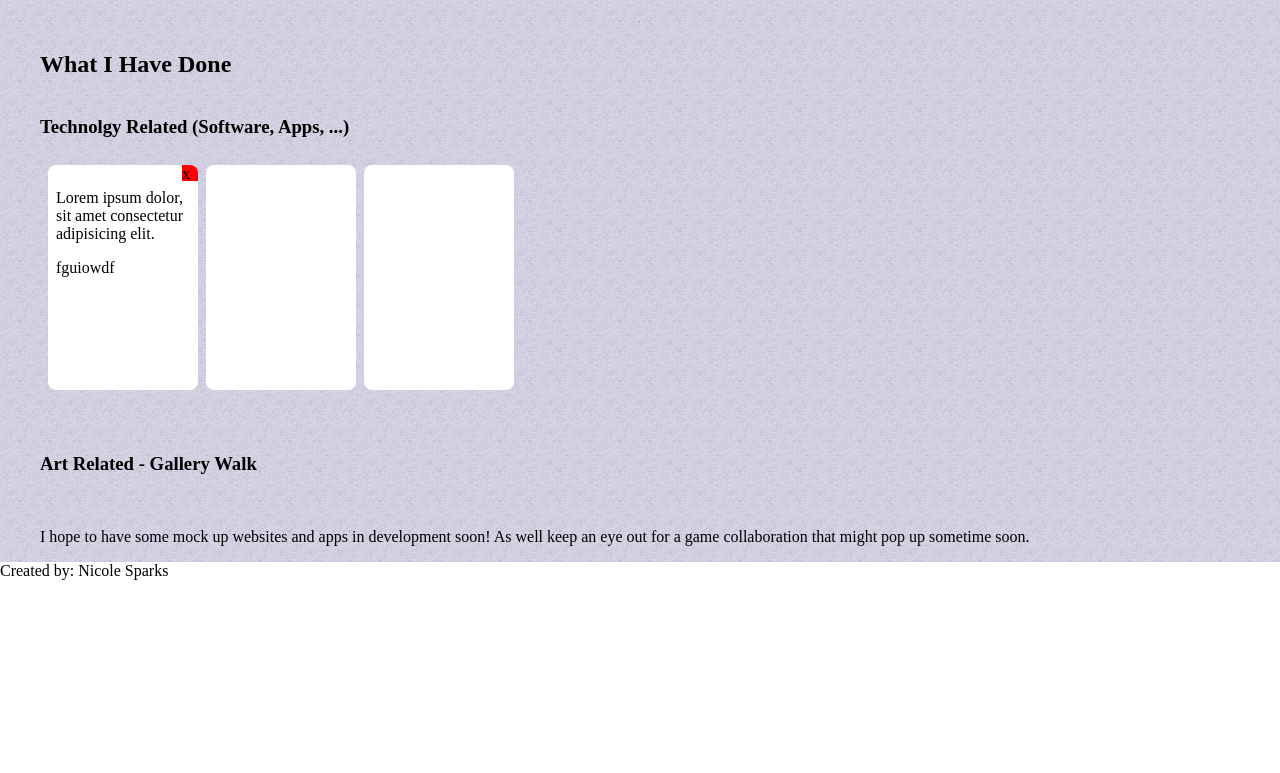
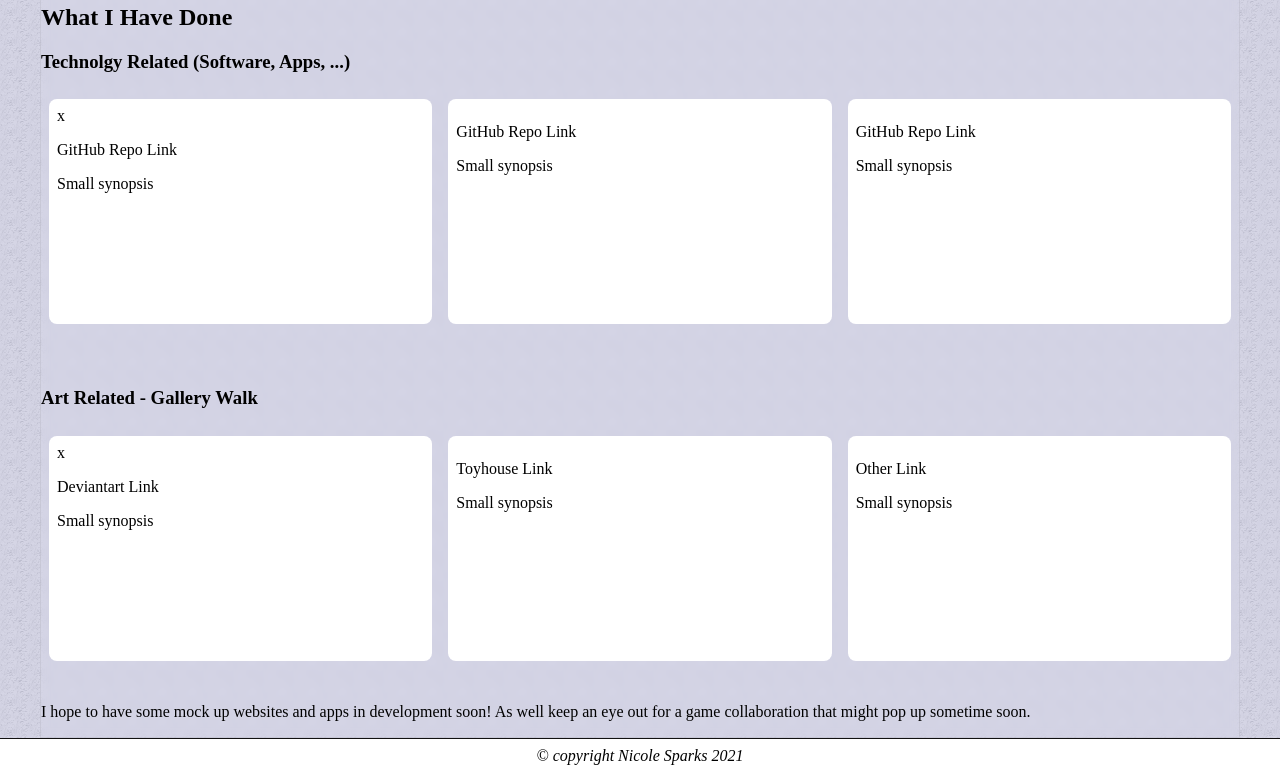
Before and after one commit to NicSparks/Nic-basis-portfolio, a plain HTML site: page index.html in a window 1280 px wide. Shown: the part 1057-1830 px from the top of the page. Before the commit the page ends 1637 px from the top, so only its background shows below. Drawn offline with Linux system fonts and the light colour scheme.

Commit message:
Added main content bg Cards center postion and added txts Footer copyright symbol and centering

```diff
--- a/index.html
+++ b/index.html
@@ -18,6 +18,7 @@
     <!-- Ask about nav and CSS-->
     <div id="root">
       <div id="center">
+        <div class="main content">
           <nav>
             <ul>
               <li><a href="index.html">Home</a></li>
@@ -30,17 +31,17 @@
           <p>
             I am a freelance web site designer/developer with hopes of adding
             phone and other device applications to my repertoire. Currently
-          graduated with an Associate of Applied Science from DeVry University.
-          While figuring out what path catches all I want to do in a career. I
-          am doing my best to relearn what I once knew, as well as learn new
-          languages and more to fuel my want for knowledge.
+            graduated with an Associate of Applied Science from DeVry
+            University. While figuring out what path catches all I want to do in
+            a career. I am doing my best to relearn what I once knew, as well as
+            learn new languages and more to fuel my want for knowledge.
           </p>
           <p>
             Currently, I am going back to the basics to learn more on web
-          development and their foundations. Thanks to the friends/mentors that
-          are helping me achieve these feats. I am thankful each one of them has
-          allowed me to learn from them and build upon skills. As well as maybe
-          help me find where I belong in the IT world.
+            development and their foundations. Thanks to the friends/mentors
+            that are helping me achieve these feats. I am thankful each one of
+            them has allowed me to learn from them and build upon skills. As
+            well as maybe help me find where I belong in the IT world.
           </p>
           <hr />
           <h2>What I Have Done</h2>
@@ -48,25 +49,51 @@
           <div class="deck">
             <div class="card">
               <div class="test">x</div>
-                <p>Lorem ipsum dolor, sit amet consectetur adipisicing elit.</p>
-                <p>fguiowdf</p>
+              <p>GitHub Repo Link</p>
+              <p>Small synopsis</p>
             </div>
-            <div class="card"></div>
-            <div class="card"></div>
+            <div class="card">
+                <p>GitHub Repo Link</p>
+                <p>Small synopsis</p>
+            </div>
+            <div class="card">
+                <p>GitHub Repo Link</p>
+                <p>Small synopsis</p>
+            </div>
           </div>
           <!-- <img src="Images/webfactory-ltd-NoOrDKxUfzo-unsplash.jpg" alt="Placeholder Image"> -->
           <br />
           <br />
           <h3>Art Related - Gallery Walk</h3>
+          <div class="deck">
+            <div class="card">
+              <div class="test">x</div>
+              <p>Deviantart Link</p>
+              <p>Small synopsis</p>
+            </div>
+            <div class="card">
+                <p>Toyhouse Link</p>
+                <p>Small synopsis</p>
+            </div>
+            <div class="card">
+                <p>Other Link</p>
+                <p>Small synopsis</p>
+            </div>
+          </div>
           <!-- <img src="Images/bob-osias-qxnKmvB07wU-unsplash.jpg" alt="Placeholder Image"> -->
           <br />
           <p>
-          I hope to have some mock up websites and apps in development soon! As
-          well keep an eye out for a game collaboration that might pop up
+            I hope to have some mock up websites and apps in development soon!
+            As well keep an eye out for a game collaboration that might pop up
             sometime soon.
           </p>
         </div>
       </div>
+    </div>
   </body>
-  <footer>Created by: Nicole Sparks</footer>
+  <footer>
+      <em>
+          &copy; copyright Nicole Sparks 2021
+        </em>
+      </footer>
 </html>
```
Also changed, not shown: styles.css. Lines whose indentation alone changed are shown as unchanged.
